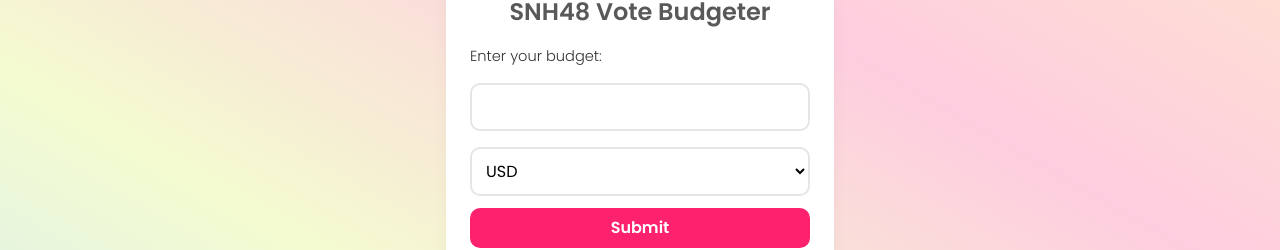
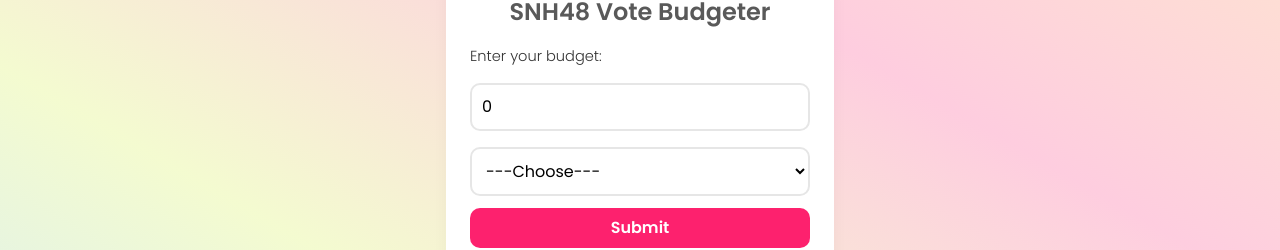
Before and after one commit to sheronimo/react-snh48g-budgeter-app, a React (Create React App) app: page / in a window 1280 px wide. Shown: the part 225-475 px from the top of the page. Built offline with nearby package versions, Linux system fonts and the light colour scheme.

Commit message:
listen for changes in form values

```diff
--- a/src/App.js
+++ b/src/App.js
@@ -4,17 +4,40 @@
 function App() {
 	const [options, setOptions] = useState({
 		budget: 0,
-		selectedCurrency: 'USD'
+		selectedCurrency: ''
 	});
+
+	function handleChange(e) {
+		const { name, value } = e.target;
+		setOptions((prevOptions) => {
+			return {
+				...prevOptions,
+				[name]: value
+			};
+		});
+	}
 
 	return (
 		<div className='card round-corner'>
 			<h1 className='title'>SNH48 Vote Budgeter</h1>
 			<form className='form'>
 				<label>Enter your budget:</label>
-				<input type='number' className='budget round-corner'></input>
-				<select className='currency round-corner'>
-					<option>USD</option>
+				<input
+					type='number'
+					className='budget round-corner'
+					placeholder='Budget...'
+					name='budget'
+					value={options.budget}
+					onChange={handleChange}
+				/>
+				<select
+					className='currency round-corner'
+					id='selectedCurrency'
+					name='selectedCurrency'
+					value={options.selectedCurrency}
+					onChange={handleChange}>
+					<option value=''>---Choose---</option>
+					<option value='USD'>USD</option>
 				</select>
 				<button type='submit' className='submit round-corner'>
 					Submit
```
